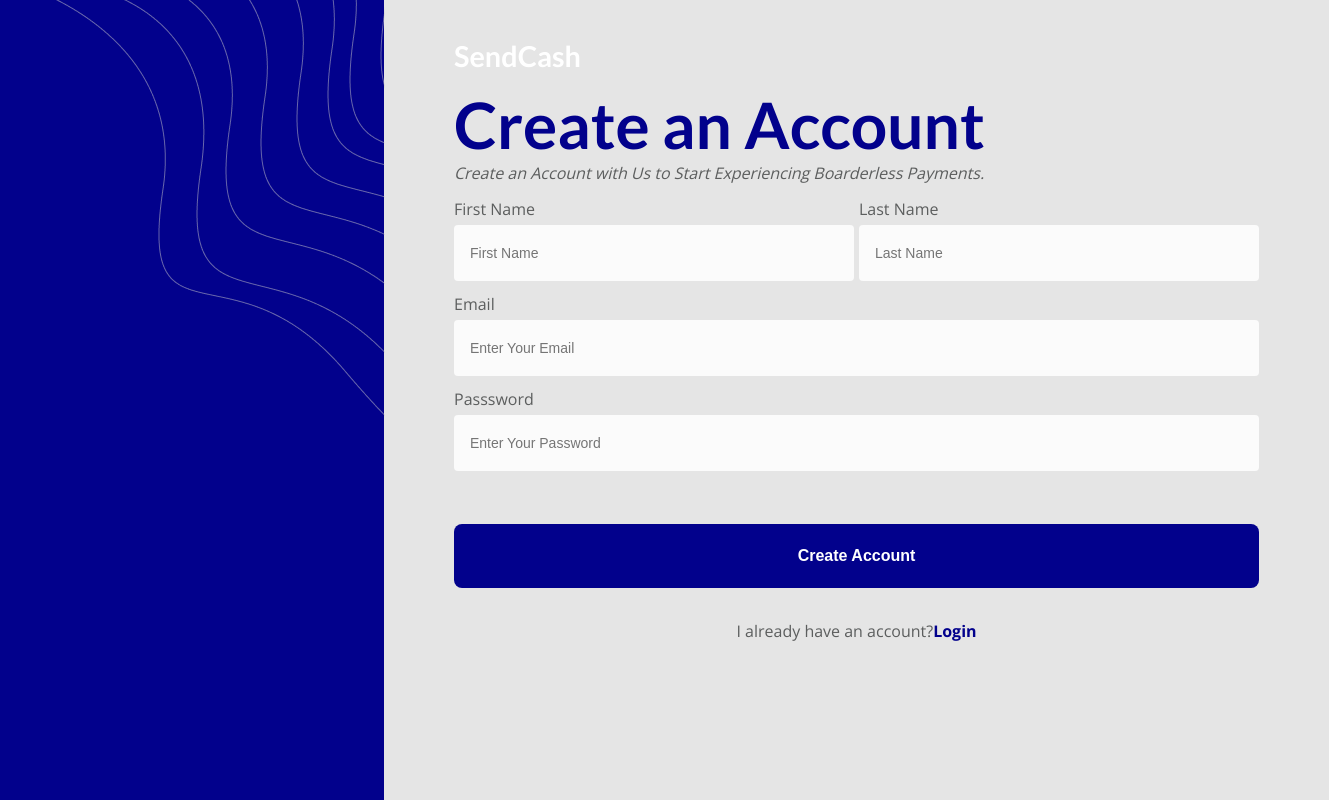
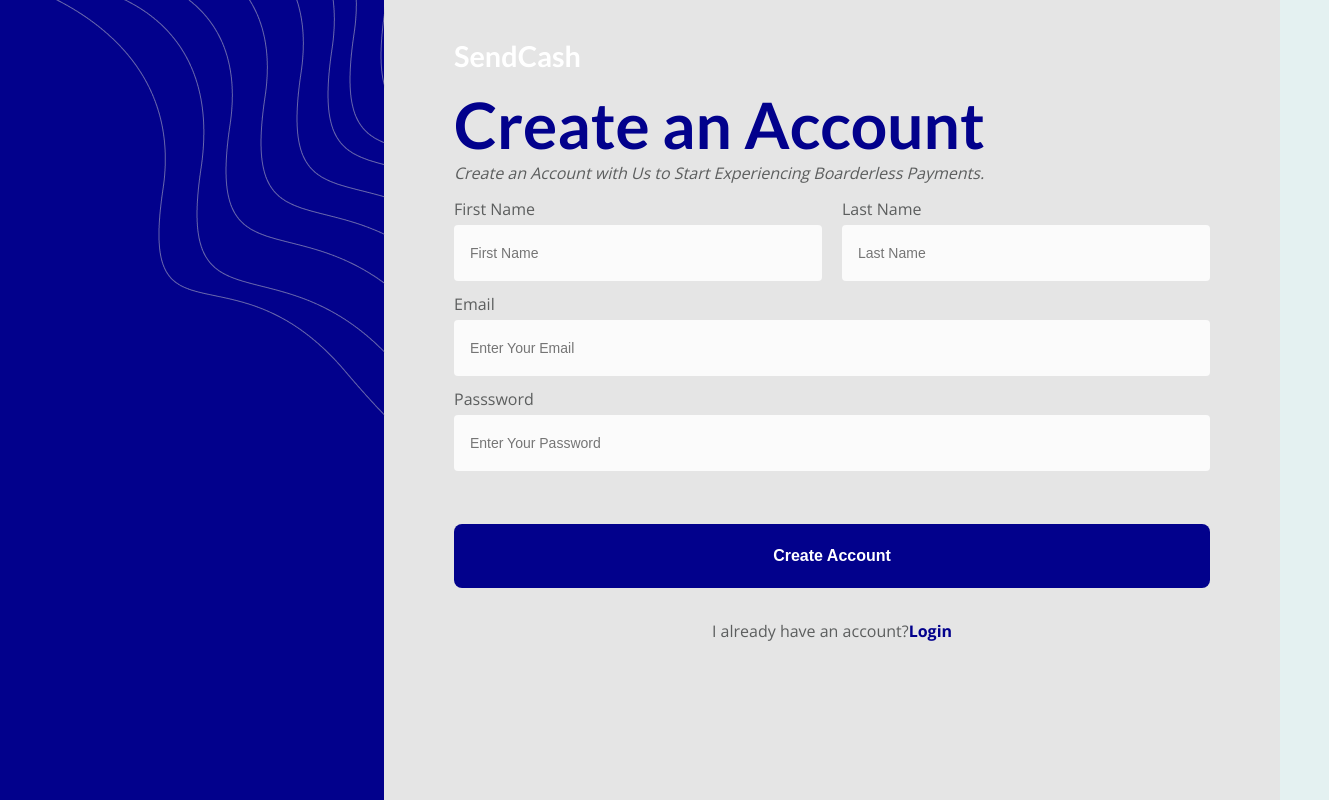
Before and after one commit to wanemi/Seend-Cash, a Next.js app: page /Signup in a window 1280 px wide. Shown: the whole page, 1329 px wide, since content can reach past the window. Built offline with nearby package versions, Linux system fonts and the light colour scheme.

Commit message:
user interface modification

```diff
--- a/components/FourthSection/FourthSection.module.css
+++ b/components/FourthSection/FourthSection.module.css
@@ -59,7 +59,7 @@
   flex-direction: row;
   align-items: flex-start;
   justify-content: space-between;
-  gap: 20px;
+  gap: 30px;
 }
 
 .text {
@@ -148,6 +148,7 @@
 
   .option {
     align-items: center;
+    gap: 20px;
   }
 }
 
--- a/components/LoginForm/LoginForm.module.css
+++ b/components/LoginForm/LoginForm.module.css
@@ -40,7 +40,7 @@
 .form {
   display: flex;
   flex-direction: column;
-  gap: 15px;
+  gap: 25px;
 }
 
 .field {
@@ -159,4 +159,8 @@
     font-size: 16px;
   }
 
+  .form {
+    gap: 15px;
+  }
+
 }
--- a/components/SecondSection/SecondSection.module.css
+++ b/components/SecondSection/SecondSection.module.css
@@ -46,7 +46,7 @@
   flex-direction: row;
   align-items: flex-start;
   justify-content: space-between;
-  gap: 20px;
+  gap: 30px;
 }
 
 .text {
@@ -189,6 +189,7 @@
 
   .option {
     align-items: center;
+    gap: 20px;
   }
 
   .element {
--- a/components/SignUpForm/SignUpForm.module.css
+++ b/components/SignUpForm/SignUpForm.module.css
@@ -35,18 +35,19 @@
   display: flex;
   flex-direction: column;
   justify-content: space-between;
-  gap: 20px;
+  gap: 25px;
 }
 
 .form {
   display: flex;
   flex-direction: column;
-  gap: 15px;
+  gap: 25px;
 }
 
 .field {
   display: flex;
   flex-direction: column;
+  width: 100%;
 }
 
 .field label {
@@ -63,7 +64,6 @@
   border: none;
   background: #fbfbfb;
   height: 56px;
-  width: 400px;
   border-radius: 4px;
   font-weight: 500;
   font-size: 14px;
@@ -142,6 +142,7 @@
     text-align: left;
   }
 
+
   .desc {
     font-size: 16px;
     line-height: 24px;
@@ -150,7 +151,7 @@
 
   .namecont {
     flex-direction: row;
-    gap: 5px;
+    gap: 20px;
   }
 
   .field label {
@@ -161,4 +162,10 @@
     font-size: 16px;
   }
 
+  .form {
+    display: flex;
+    flex-direction: column;
+    gap: 15px;
+  }
+
 }
--- a/components/Testimonial/Testimonial.js
+++ b/components/Testimonial/Testimonial.js
@@ -56,7 +56,7 @@ const Testimonial = () => {
           </div>
           <div className={classes.person}>
             <img
-              src="/images/picture.png"
+              src="/images/test2.png"
               alt="transfer"
             />
           </div>
--- a/pages/Dashboard/Dashboard.module.css
+++ b/pages/Dashboard/Dashboard.module.css
@@ -55,7 +55,7 @@
   font-weight: 400;
   padding-right: 12px;
   padding-left: 12px;
-  margin: 0 0 0 3px;
+  margin: 0 0 10px 3px;
 }
 
 .activity .show {
```
Also changed, not shown: pages/Dashboard/Send.module.css (+14 -1 lines).
